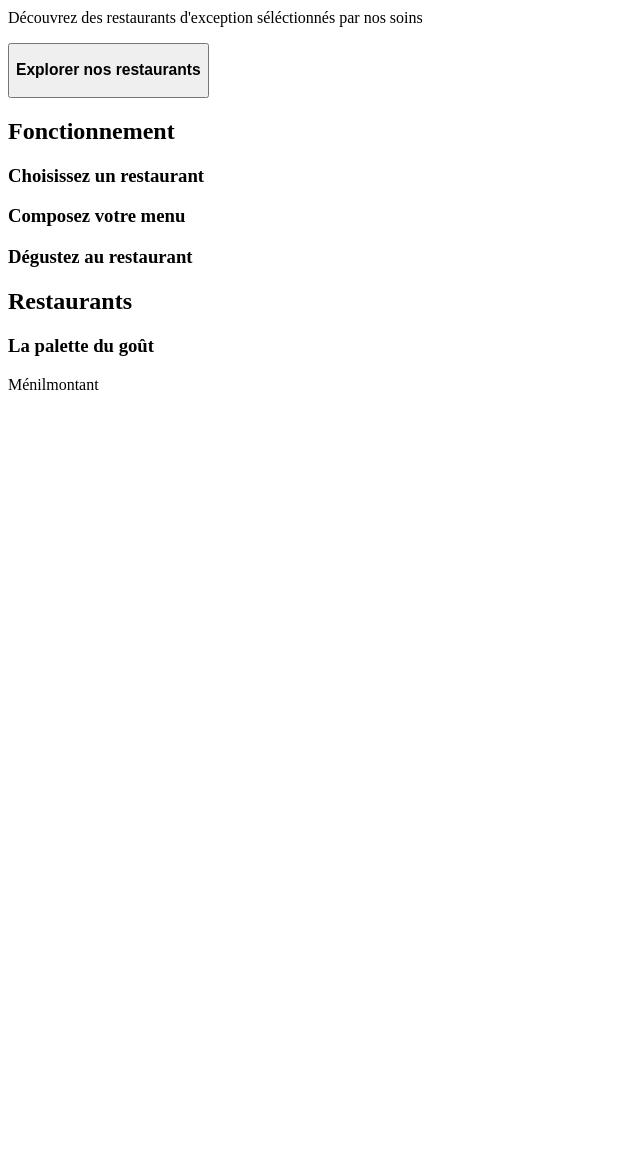
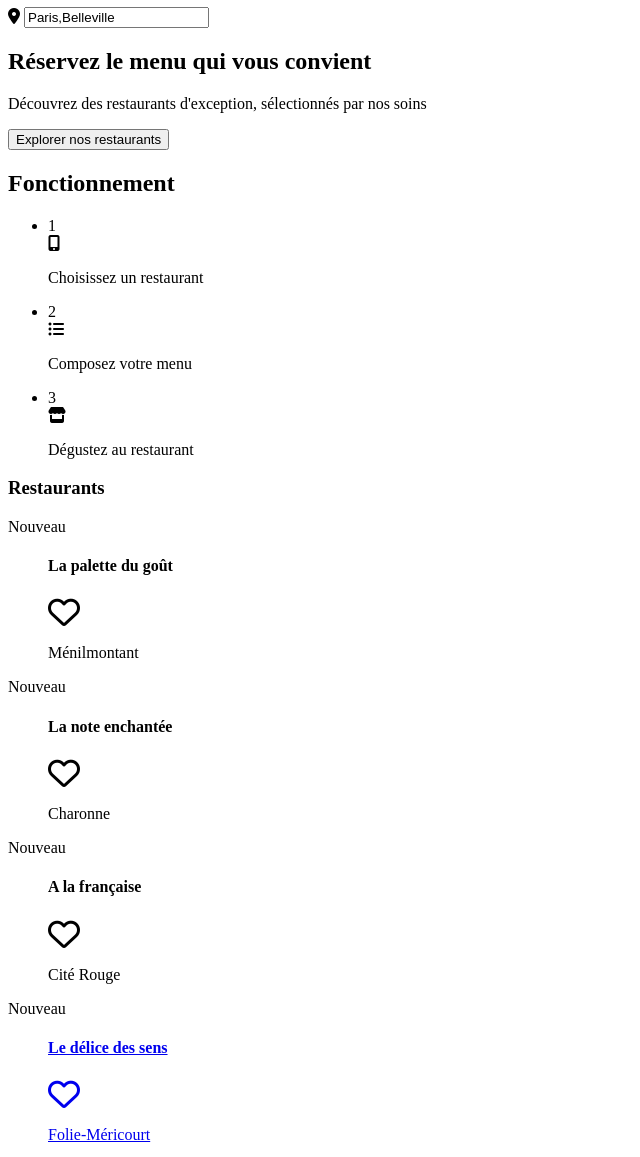
Before and after one commit to Bardinho/QuentinBardy_3_22042021, a plain HTML site: page index.html in a window 1280 px wide. Shown: the part 99-1256 px from the top of the page, without its empty margins (0-640 px from the left). Before the commit the page ends 800 px from the top, so only its background shows below. Drawn offline with Linux system fonts and the light colour scheme.

Commit message:
Update index.html

```diff
--- a/index.html
+++ b/index.html
@@ -4,86 +4,161 @@
     <meta charset="UTF-8">
     <meta http-equiv="X-UA-Compatible" content="IE=edge">
     <meta name="viewport" content="width=device-width, initial-scale=1.0">
+    <script src="https://kit.fontawesome.com/5da6fe0c36.js" crossorigin="anonymous"></script>
     <title>OhMyFood</title>
 </head>
 <body>
     <!-- HEADER -->
 
-    <header>
-        <div class="logo">
-
-        </div>
+    header class="main__header">
+    <h1><a href="#">Ohmyfood</a></h1>
 </header>
 
-<!-- SECTION BOUTON -->
 
-        <section class="sectionExplore">
-            <div class="divGps">
-                <!-- fontawsome a mettre -->
-                <H3 class="titreParisBelle">Paris,Belleville</H3>
+<main class="main">
+
+    <!-- Section Maps -->
+
+    <div class="maps">
+    <span>
+        <i class="fas fa-map-marker-alt"></i>
+    </span>
+        <span class="mapsSearch">
+        <input type="search" name="city" value="Paris,Belleville" placeholder="Votre ville">
+    </span>
+    </div>
+
+    <!-- Section A propos -->
+    <div class="about">
+        <h2> Réservez le menu qui vous convient </h2>
+        <p> Découvrez des restaurants d'exception, sélectionnés par nos soins </p>
+        <span class="aboutBouton">
+        <button> Explorer nos restaurants </button>
+    </span>
+    </div>
+
+    <!-- Section Fonctionnement -->
+    <section class="Fonctionnement">
+        <h2>Fonctionnement</h2>
+        <ul class="fonctionnementUl">
+            <li>
+                <div class="fonctionnementCarteNum">1</div>
+                <div><i class="fas fa-mobile-alt fonctionnementFA"></i></div>
+                <p>Choisissez un restaurant</p>
+            </li>
+            <li>
+                <div class="fonctionnementCarteNum">2</div>
+                <div><i class="fas fa-list-ul fonctionnementFA"></i></div>
+                <p>Composez votre menu</p>
+            </li>
+            <li>
+                <div class="fonctionnementCarteNum">3</div>
+                <div><i class="fas fa-store fonctionnementFA"></i></div>
+                <p>Dégustez au restaurant</p>
+            </li>
+        </ul>
+    </section>
+
+    <!-- Section Restaurants -->
+    <section class="restaurant">
+        <div class="main__restaurant">
+            <div class="restaurant__title">
+                <h3>Restaurants</h3>
             </div>
-           <H1>Réservez le menu qui vous convient</H1>
-<p>Découvrez des restaurants d'exception séléctionnés par nos soins</p>
-<div class="divBouton">
-<button>
-    <H3 class="exploreBouton">Explorer nos restaurants</H3>
-</button>
-</div>
-        </section>
-
-        <!-- MAIN + SECTION 2 -->
-
-        <main>
-            <section class="sectionFonctionnement">
-                <div class="divFonctionPrinc">
-                <H2>Fonctionnement</H2>
-                <div class="FonctionCard1">
-                    <!-- fontawsome -->
-<h3>Choisissez un restaurant</h3>
+            <div class="card">
+                <div class="btn__card">
+                    <span class="new"> Nouveau </span>
                 </div>
 
-                <div class="FonctionCard2">
-                    <!-- fontawsome -->
-                    <h3>Composez votre menu</h3>
+                <!-- <a href="lien page menu"> -->
+                    <figure>
+                        <!-- <img src="" alt="restaurant la palette du gout"> -->
+                        <figcaption>
+                            <div class="heart">
+                                <h4>La palette du goût</h4>
+                                <div class="fill__heart">
+                                    <span><i class="fill far fa-heart fa-2x"></i></span>
+                                </div>
+                            </div>
+                            <p>Ménilmontant</p>
+                        </figcaption>
+                    </figure>
+                </a>
+            </div>
+            <div class="card">
+                <div class="btn__card">
+                    <span class="new"> Nouveau </span>
                 </div>
 
-                <div class="FonctionCard3">
-                    <!-- fontawsome -->
-                    <h3>Dégustez au restaurant</h3>
+                <!-- <a href="#"> -->
+                    <figure>
+                        <!-- <img src="" alt="restaurant la note enchantee"> -->
+                        <figcaption>
+                            <div class="heart">
+                                <h4>La note enchantée</h4>
+                                <div class="fill__heart">
+                                    <span><i class="fill far fa-heart fa-2x"></i></span>
+                                </div>
+                            </div>
+                            <p>Charonne</p>
+                        </figcaption>
+                    </figure>
+                </a>
+            </div>
+            <div class="card">
+                <div class="btn__card">
+                    <span class="new"> Nouveau </span>
                 </div>
-</div>
-            </section>
 
-            <!-- SECTION RESTAURANTS -->
+                <!-- <a href="#"> -->
+                    <figure>
+                        <!-- <img src="" alt="restaurant a la francaise"> -->
+                        <figcaption>
+                            <div class="heart">
+                                <h4>A la française</h4>
+                                <div class="fill__heart">
+                                    <span><i class="fill far fa-heart fa-2x"></i></span>
+                                </div>
+                            </div>
+                            <p>Cité Rouge</p>
+                        </figcaption>
+                    </figure>
+                </a>
+            </div>
+            <div class="card">
+                <div class="btn__card">
+                    <span class="new"> Nouveau </span>
+                </div>
 
-            <section class="sectionRestaurant">
-                <div class="divRestaurants">
-<h2>Restaurants</h2>
-<article class="restaurantsArticle">
-<div  class="restaurantsCard">
-    <div class="restaurantImg">
-<!-- image -->
-<!-- nouveau -->
-    </div>
-    <div class="descriptionCard">
-    <h3>La palette du goût</h3>
-    <p>Ménilmontant</p>
-    <!-- fontawsome -->
-    </div>
-    <div>
+                <a href="#">
+                    <figure>
+                        <!-- <img src="" alt="Restaurant Le délice des sens"> -->
+                        <figcaption>
+                            <div class="heart">
+                                <h4>Le délice des sens</h4>
+                                <div class="fill__heart">
+                                    <span><i class="fill far fa-heart fa-2x"></i></span>
+                                </div>
+                            </div>
+                            <p>Folie-Méricourt</p>
+                        </figcaption>
+                    </figure>
+                </a>
+            </div>
+        </div>
+    </section>
+</main>
 
-    </div>
-
-
-</div>
-
-</article>
-
-</div>
-
-            </section>
-        </main>
-
+<!--Footer-->
+<footer>
+    <h3>ohmyfood</h3>
+    <ul>
+        <li><a href="#"><i class="fas fa-utensils"></i> Proposer un restaurant</a></li>
+        <li><a href="#"><i class="fas fa-hands-helping"></i> Devenir partenaire</a></li>
+        <li><a href="#">Mentions légales</a></li>
+        <li><a href="mailto:ohmyfood-contact@gmail.com">Contact</a></li>
+    </ul>
+</footer>
 
 </body>
 </html>
```
